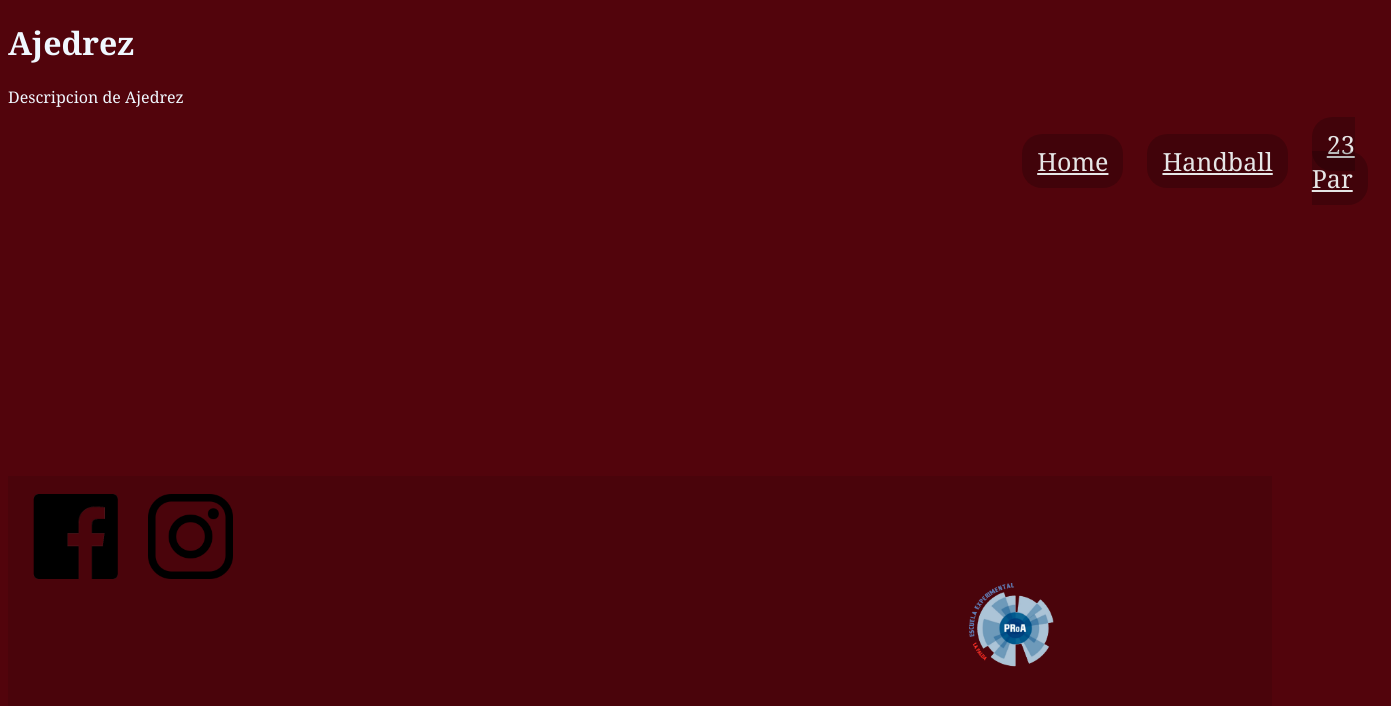
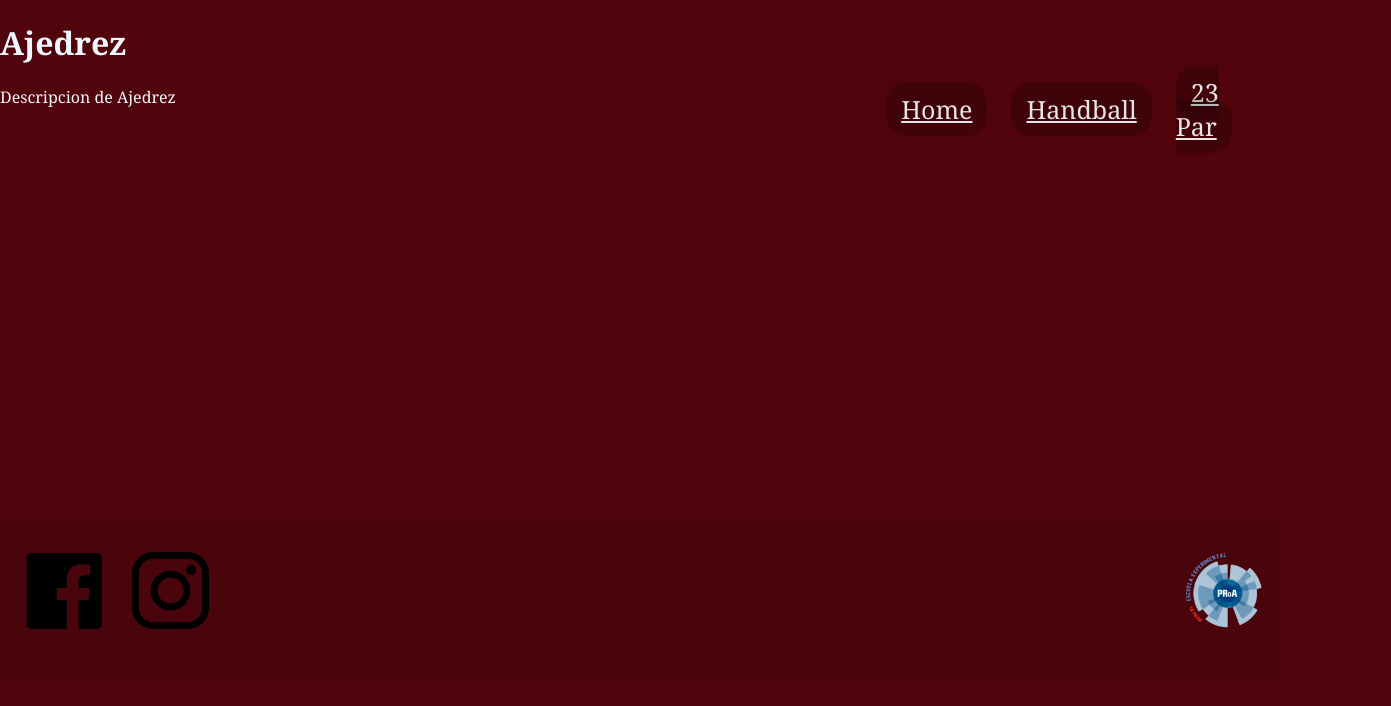
Before and after one commit to Proa5-2024/Practico1_5a-o_Jaz, a plain HTML site: page pag2m.html in a window 1280 px wide. Shown: the whole page, 1391 px wide, since content can reach past the window. Drawn offline with Linux system fonts and the light colour scheme.

Commit message:
Update style2.css

```diff
--- a/styles/style2.css
+++ b/styles/style2.css
@@ -2,20 +2,25 @@
 
    background-color: #52040C;
    color: rgb(230, 230, 230);
+   margin: 0%;
+   width: 100%;
 
 }
-
 .positionlincks {
 
-   margin-left: 80%;
+   position:absolute;
+   top: 9%;
+   left: 69%;
+
 }
 .cfooter {
 
    background-color: #52040C;
    background-color: rgba(0, 0, 0, 0.1);
    margin-bottom: 0px;
-   position: relative;
+   position: absolute;
    margin-top: 22%;
+   top: 30%;
 }
 
 .boton{
@@ -49,14 +54,25 @@
 
 #poslogfa {
    margin-left: 2%;
+   width: 6%;
+   height: 6%;
+   margin-top: 1%;
+   margin-bottom: 1%;
 
 }
 
 #poslogins {
    margin-left: 2%;
+   width: 6%;
+   height: 6%;
+   margin-top: 1%;
+   margin-bottom: 1%;
 }
 
 #poslogco {
-
    margin-left: 76%;
+   width: 6%;
+   height: 6%;
+   margin-top: 1%;
+   margin-bottom: 1%;
 }
```
